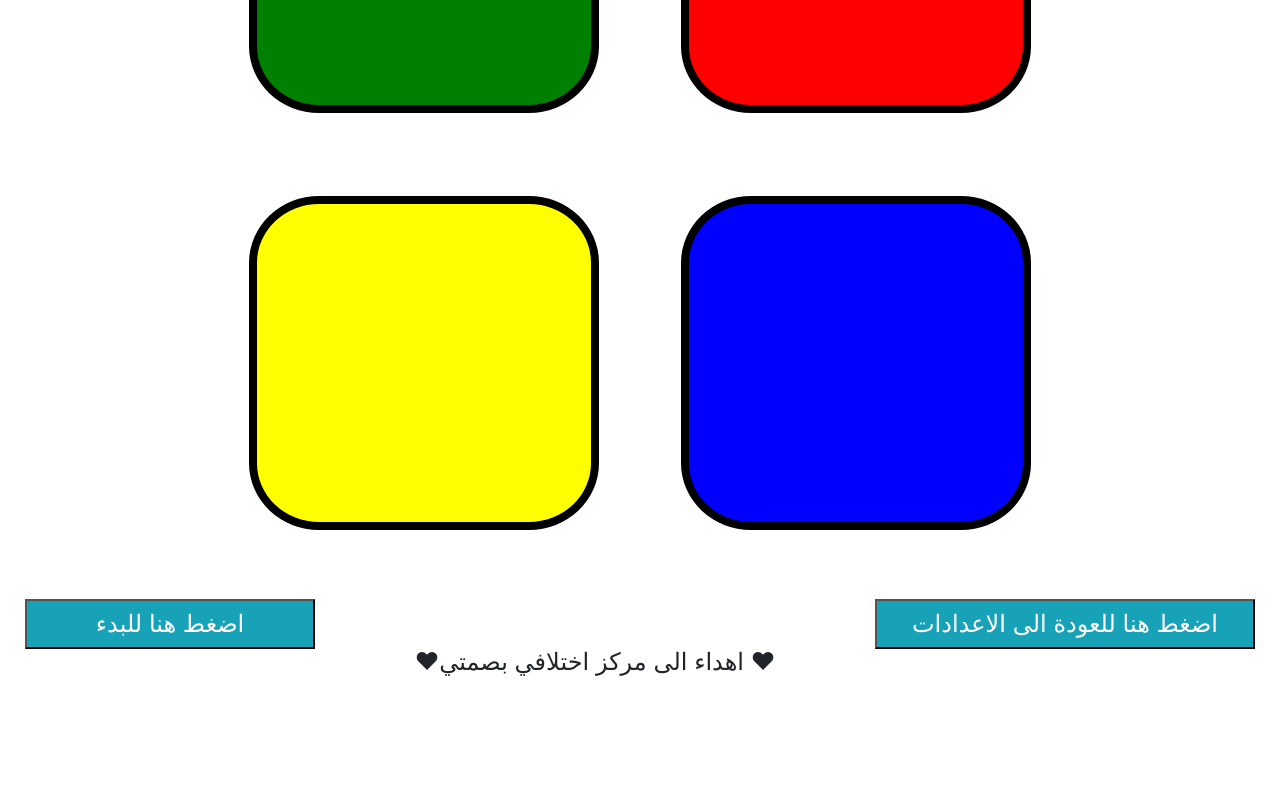
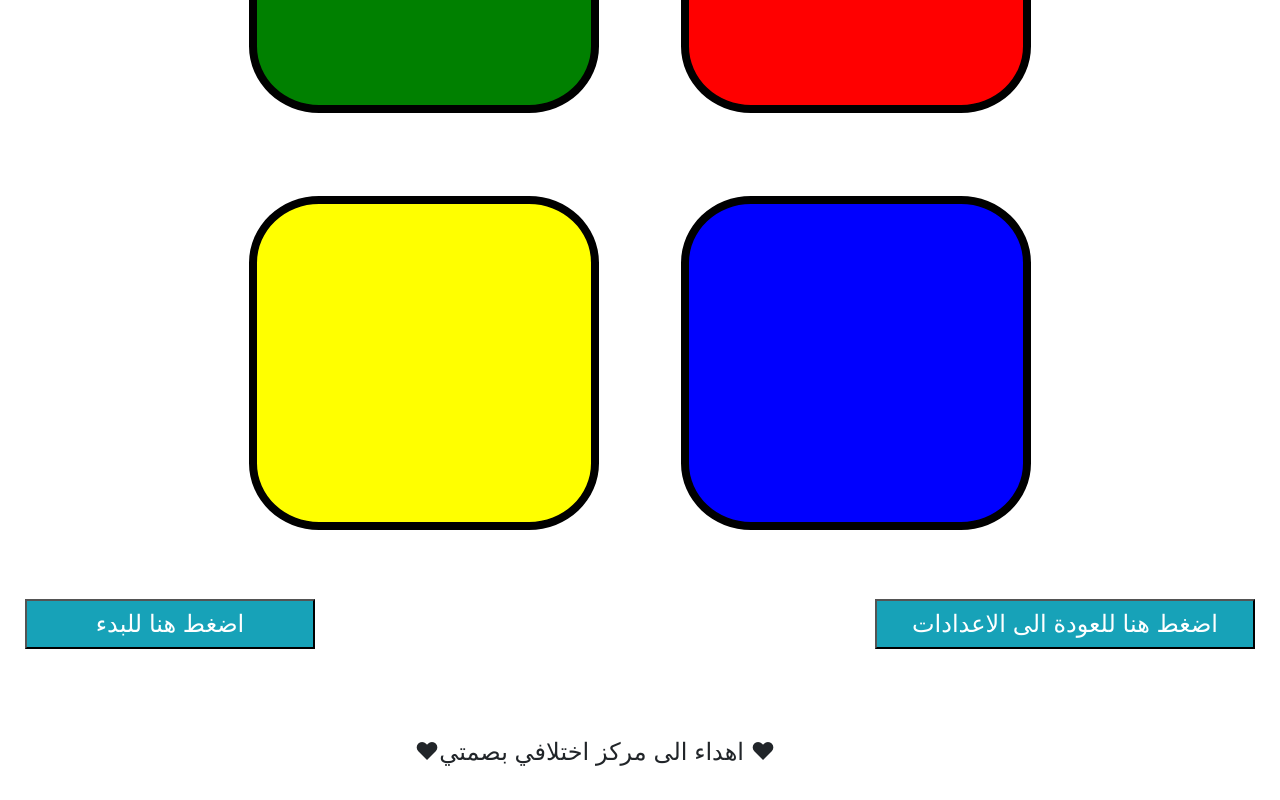
Before and after one commit to ghaithalrez123/simonGame, a plain HTML site: page index.html in a window 1280 px wide. Shown: the part 368-1168 px from the top of the page. Before the commit the page ends 1078 px from the top, so only its background shows below. Drawn offline with nearby package versions, Linux system fonts and the light colour scheme.

Commit message:
edit footer

```diff
--- a/styles.css
+++ b/styles.css
@@ -105,7 +105,7 @@ h1{
 
 footer{
   position: relative;
-  top:100px;
+  top:190px;
   font-size: x-large;
 
 
```
